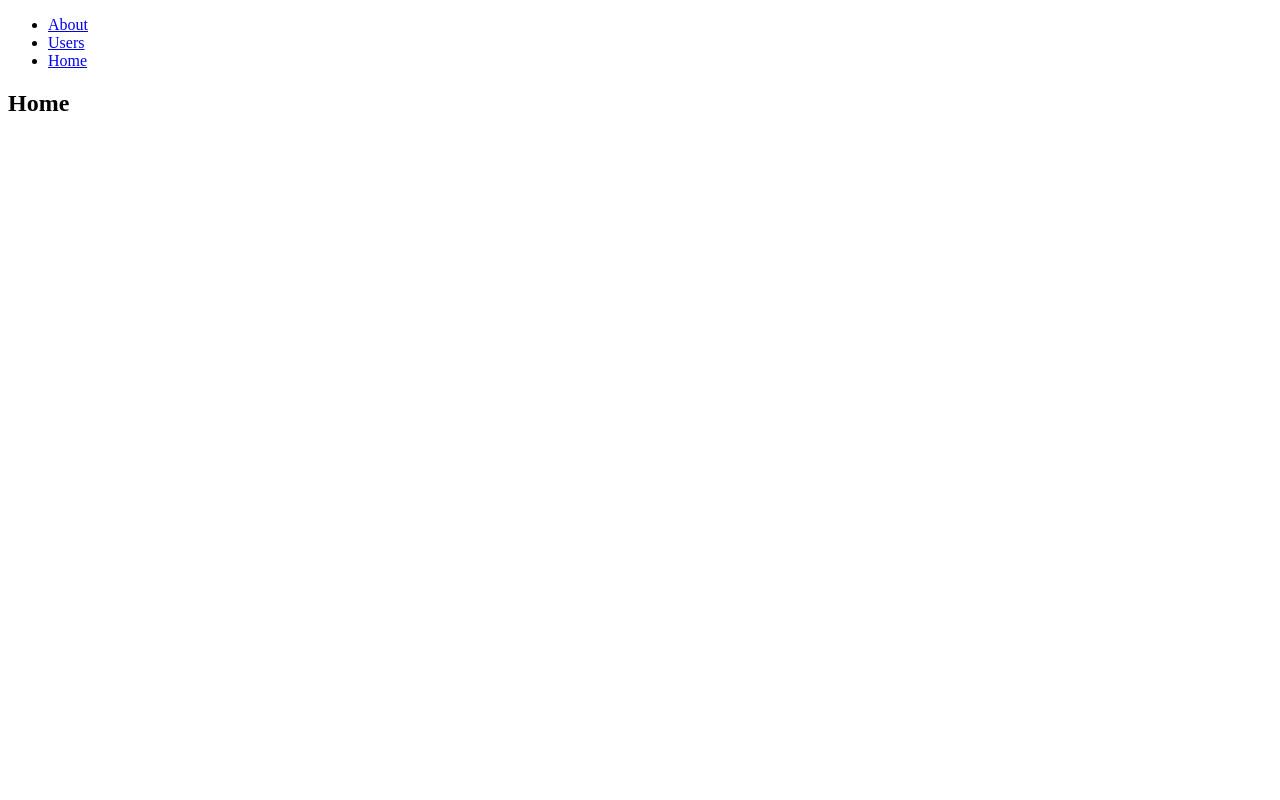
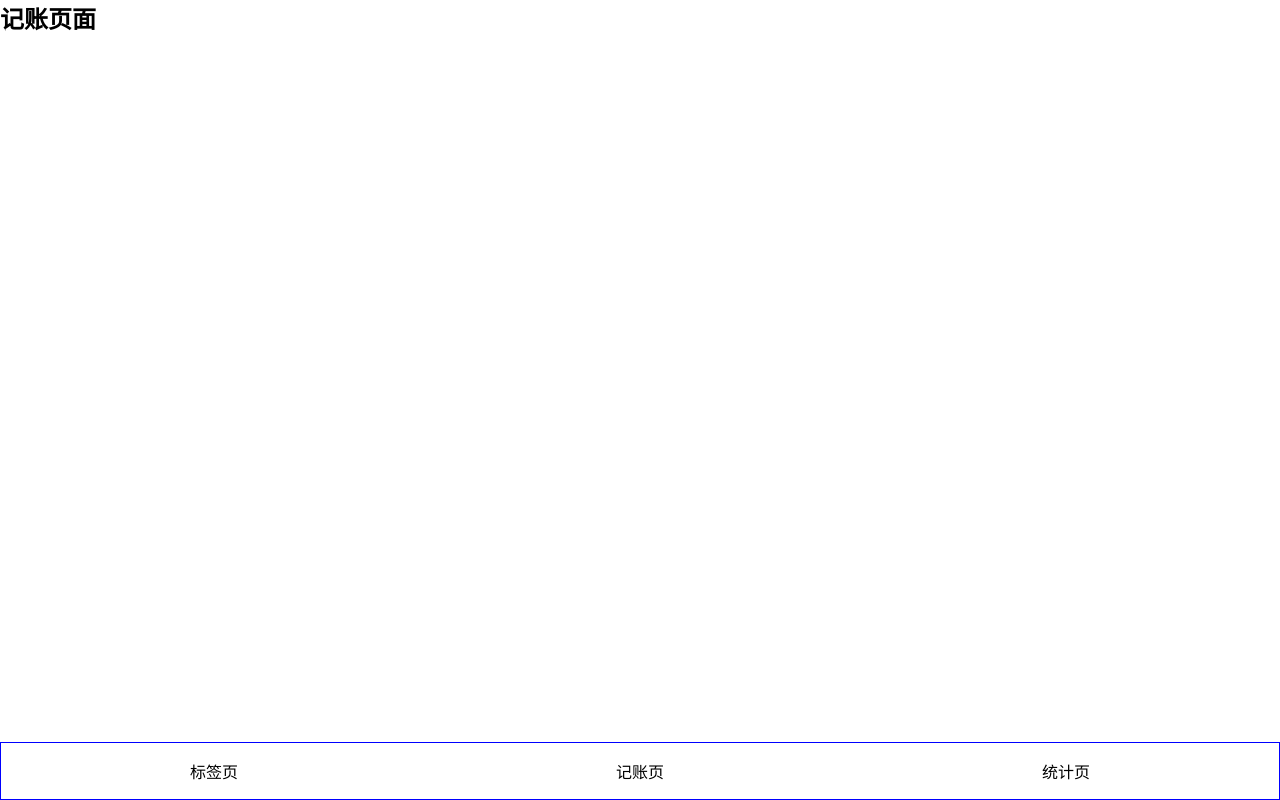
Before and after one commit to deib0/money-react, a React (Create React App) app: page /#/money in a window 1280 px wide. Built offline with nearby package versions, Linux system fonts and the light colour scheme.

Commit message:
完成导航栏样式

```diff
--- a/src/App.tsx
+++ b/src/App.tsx
@@ -1,55 +1,89 @@
-import React from "react";
+import React from 'react';
 import {
-  BrowserRouter as Router,
+  HashRouter as Router,
   Switch,
   Route,
-  Link
-} from "react-router-dom";
+  Link,
+  Redirect
+} from 'react-router-dom';
+import styled from 'styled-components';
 
-export default function App() {
+const Wrapper = styled.div`
+  height: 100vh;
+  display:flex;
+  flex-direction: column;
+`;
+const Main = styled.div`
+  flex-grow: 1;
+  overflow: auto;
+`;
+const Nav = styled.nav`
+  border: 1px solid blue;
+  > ul {
+    display:flex;
+    > li{
+      width: 33.3333%;
+      text-align:center;
+      padding: 16px;
+    }
+  }
+`;
+
+function App() {
   return (
     <Router>
-      <div>
-        <nav>
+      <Wrapper>
+        <Main>
+          <Switch>
+            <Route path="/tags">
+              <Tags/>
+            </Route>
+            <Route path="/money">
+              <Money/>
+            </Route>
+            <Route path="/statistics">
+              <Statistics/>
+            </Route>
+            <Redirect exact from="/" to="/money"/>
+            <Route path="*">
+              <NoMatch/>
+            </Route>
+          </Switch>
+        </Main>
+        <Nav>
           <ul>
             <li>
-              <Link to="/about">About</Link>
+              <Link to="/tags">标签页</Link>
             </li>
             <li>
-              <Link to="/users">Users</Link>
+              <Link to="/money">记账页</Link>
             </li>
             <li>
-              <Link to="/">Home</Link>
+              <Link to="/statistics">统计页</Link>
             </li>
           </ul>
-        </nav>
-
-        {/* A <Switch> looks through its children <Route>s and
-            renders the first one that matches the current URL. */}
-        <Switch>
-          <Route path="/about">
-            <About />
-          </Route>
-          <Route path="/users">
-            <Users />
-          </Route>
-          <Route path="/">
-            <Home />
-          </Route>
-        </Switch>
-      </div>
+        </Nav>
+      </Wrapper>
     </Router>
   );
 }
 
-function Home() {
-  return <h2>Home</h2>;
+function NoMatch() {
+  return (
+    <div>页面不存在，你丫输错地址了吧！</div>
+  );
 }
 
-function About() {
-  return <h2>About</h2>;
+function Statistics() {
+  return <h2>统计页面</h2>;
 }
 
-function Users() {
-  return <h2>Users</h2>;
+function Tags() {
+  return <h2>标签页面</h2>;
 }
+
+function Money() {
+  return <h2>记账页面</h2>;
+}
+
+export default App;
--- /dev/null
+++ b/src/index.scss
@@ -0,0 +1,9 @@
+@import-normalize;
+* {margin: 0;padding: 0;}
+* {box-sizing: border-box;}
+*::before{box-sizing: border-box;}
+*::after{box-sizing: border-box;}
+ul,ol {
+    list-style: none;
+}
+a {text-decoration: none;color: inherit;}
--- a/src/index.tsx
+++ b/src/index.tsx
@@ -1,6 +1,7 @@
 import React from 'react';
 import App from 'App';
 import ReactDOM from 'react-dom';
+import 'index.scss'
 
 ReactDOM.render(
   <React.StrictMode>
```
